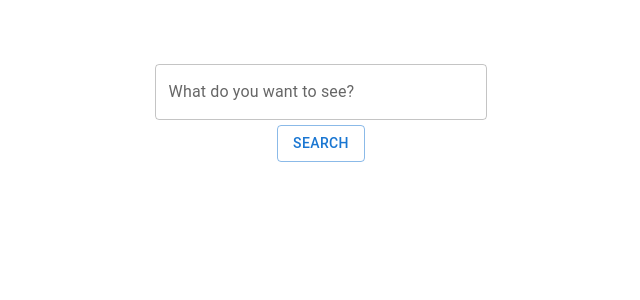
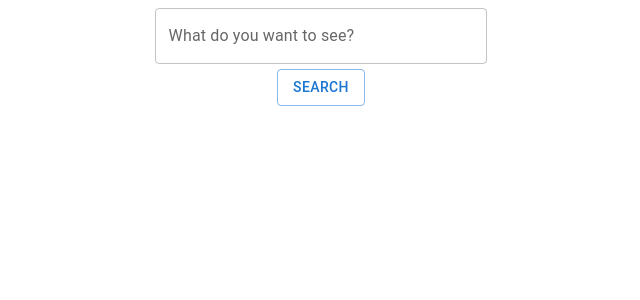
Before and after one commit to maleckim/NW, a React (Create React App) app: page / in a window 1280 px wide. Shown: the top 300 px of the page, without its empty margins (319-959 px from the left). Built offline with nearby package versions, Linux system fonts and the light colour scheme.

Commit message:
modularized to card component

```diff
--- /dev/null
+++ b/src/components/Card/Card.js
@@ -0,0 +1,12 @@
+import React from 'react'
+import styles from './Card.module.css'
+
+export default function Card(props) {
+    const { primaryImage, artistDisplayName, title, creditLine } = props.data;
+    return (
+        <div > <h2>{title} {artistDisplayName ? `by ${artistDisplayName}` : ""}</h2>
+                <img height="300px" src={primaryImage} />
+                <h4>{creditLine}</h4>
+        </div>
+    )
+}
--- /dev/null
+++ b/src/components/Card/Card.module.css
@@ -0,0 +1,4 @@
+.cardMain{
+
+
+}
--- a/src/features/search/Search.js
+++ b/src/features/search/Search.js
@@ -2,6 +2,8 @@ import React, { useState } from "react";
 import { useSelector, useDispatch } from "react-redux";
 import { artFetch, selectCount } from "./searchSlice";
 import Button from "@mui/material/Button";
+import Card from '../../components/Card/Card.js';
+
 import TextField from "@mui/material/TextField";
 import styles from "./Search.module.css";
 
@@ -14,15 +16,9 @@ export function Search() {
   };
 
   const Item = () => {
-    const { primaryImage, artistDisplayName, title, creditLine } = count;
-
     return (
-      <div className={styles.mainDisplay}>
-        <h1>
-          {title} {artistDisplayName ? `by ${artistDisplayName}` : ""}
-        </h1>
-        <img height="300px" src={primaryImage} />
-        <h4>{creditLine}</h4>
+      <div >
+        <Card data={count} />
       </div>
     );
   };
@@ -45,9 +41,7 @@ export function Search() {
           </Button>
         </div>
       </div>
-      <div>
         <Item />
-      </div>
     </div>
   );
 }
--- a/src/features/search/Search.module.css
+++ b/src/features/search/Search.module.css
@@ -3,7 +3,8 @@
 }
 .inputGroup {
   width: 40%;
-  margin: 5% auto;
+  height: 20%;
+  margin: 8px auto;
   display: flex;
   flex-direction: column;
   justify-content: space-around;
@@ -18,5 +19,10 @@
 
 .mainDisplay {
   width: 50%;
-  margin: 5% auto;
+  margin: 0 auto;
 }
+
+.searchResults {
+
+
+}
--- a/src/features/search/searchAPI.js
+++ b/src/features/search/searchAPI.js
@@ -1,11 +1,11 @@
 function fetchObjectID(objectID = "") {
-  console.log(objectID);
+
   const url =
     "https://collectionapi.metmuseum.org/public/collection/v1/objects/" +
     objectID;
   return fetch(url, { method: "GET" }).then((res) => res.json());
 
-  // .then((resJSON) => ({ data: resJSON }));
+
 }
 
 export function fetchResults(amount = "") {
@@ -15,7 +15,7 @@ export function fetchResults(amount = "") {
   return (
     fetch(url, { method: "GET" })
       .then((res) => res.json())
-      // .then((resJSON) => ({ data: resJSON }));
+
       .then((resJSON) => fetchObjectID(resJSON.objectIDs[0]))
       .then((single) => ({ data: single }))
   );
```
Also changed, not shown: 2 other files (tests, documents, lock files or other folders).
